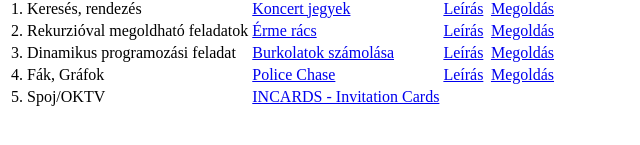
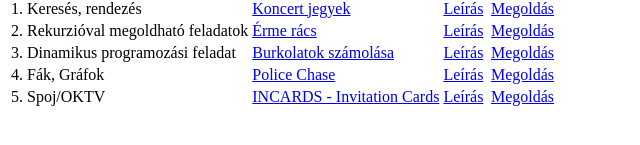
Before and after one commit to Imre002/Algoritmusok_adatszerkezetek, a plain HTML site: page index.html in a window 1280 px wide. Shown: the part 193-338 px from the top of the page, without its empty margins (0-640 px from the left). Drawn offline with Linux system fonts and the light colour scheme.

Commit message:
Update index.html

```diff
--- a/index.html
+++ b/index.html
@@ -48,8 +48,8 @@
                 <td>5.</td>
                 <td>Spoj/OKTV</td>
                 <td><a href="https://www.spoj.com/problems/INCARDS/">INCARDS - Invitation Cards</td>
-                <td></td>
-                <td></td>
+                <td><a href="https://github.com/Imre002/Algoritmusok_adatszerkezetek/blob/main/INCARDS.txt">Leírás</a></td>
+                <td><a href="https://github.com/Imre002/Algoritmusok_adatszerkezetek/blob/main/5_feladat.cpp">Megoldás</a></td>
             </tr>
         </table>
     </body>
```
